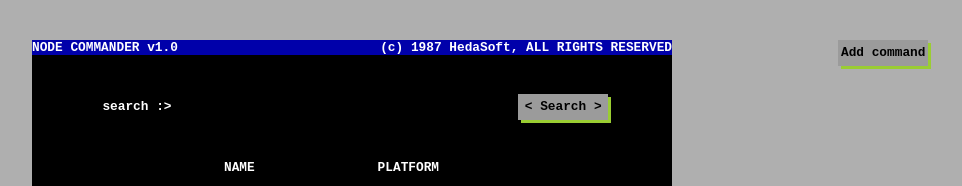
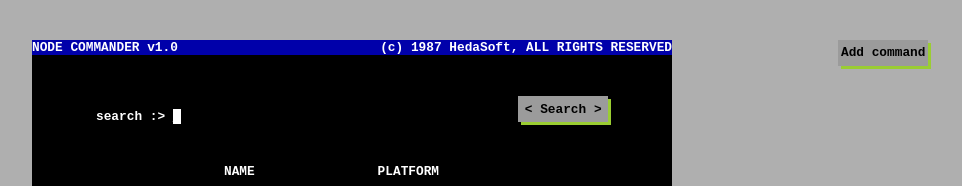
Before and after one commit to Hotheda/node_commander, a React (Create React App) app: page / in a window 1280 px wide. Shown: the top 186 px of the page, without its empty margins (288-1250 px from the left). Built offline with nearby package versions, Linux system fonts and the light colour scheme.

Commit message:
C64 style cursor

```diff
--- a/src/App.tsx
+++ b/src/App.tsx
@@ -1,4 +1,4 @@
-import React, { useState } from 'react';
+import React, { useEffect, useState } from 'react';
 import AddCommand from './Components/AddCommand';
 import Command from './Components/Command'
 import Search from './Components/Search'
@@ -19,6 +19,10 @@
   const [searchData, setSearchData] = useState();
 
   const [addNew, setAddNew] = useState<boolean>(false)
+
+  useEffect  (() => {
+    console.log("test")
+  }, []);
 
   const getData = (searchString:string) => {
     fetch('http://odehammar.com:5555/getposts/'+searchString)
--- a/src/Components/Search.tsx
+++ b/src/Components/Search.tsx
@@ -19,8 +19,9 @@
                 <form>
                     <div className="search_input_div">
                         <div>
-                            <label className="search_input">{inputlabel}</label>
+                            {/*<label className="search_input">{inputlabel}</label>*/}
                             <input className="search_input" autoFocus={true} onBlur={({ target }) => focusInput(target)} autoComplete="off" value={searchString} spellCheck="false" onChange = {(e)=>setSearchString(e.target.value)} />
+                            <p className = "search_input_paragraf">{inputlabel} {searchString}.</p>
                         </div>
                         <button className="search_button button" onClick = {(e) => searchForBtn(searchString, e)} >&lt; Search &gt;</button>
                 </div>
--- a/src/Css/styles.css
+++ b/src/Css/styles.css
@@ -20,7 +20,7 @@
 }
 
 ::selection{
-    color: black;
+    color:black;
     background: rgba(255, 255, 255, 0.95);
 }
 
@@ -40,6 +40,7 @@
     background-color: black;
     outline: none;
     border: none;
+    background-color: rebeccapurple;
 }
 
 .app_topic{
@@ -102,19 +103,38 @@
 .search_input{
     padding-left: .5vw;
     width: 25vw;
+    height: 0;
+    width: 0;
+    opacity: 0;
 }
 
-input:focus {
-    animation: PulseAttention 1.5s cubic-bezier(.215, .61, .355, 1) forwards infinite;
-  }
-  @keyframes PulseAttention {
+.search_input_paragraf{
+    position: relative;
+    width: fit-content;
+    left: 0;
+    top: 0;
+    color: white;
+}
+.search_input_paragraf::after{
+    position: absolute;
+    top: 0;
+    right: 0;
+    content: "_";
+    background-color: white;
+    color: white;
+    animation: blink_cursor 1s infinite;
+}
+
+@keyframes blink_cursor {
     50% {
-      border-color: red;
+        background-color: black;
+        color: black;
     }
-  }
+}
 
 .result_background{
     width: 100%;
+    height: 40vh;
     background: black;
     color: white;
     display: flex;
@@ -150,10 +170,9 @@
 .command_background{
     position: absolute;
     color: white;
-    height: 40vh;
     width: 20vw;
     margin: 0 10vw 0 20vw;
-    bottom: 0vh;
+    /*bottom: 0vh;*/
 }
 .command_background{
     color: yellowgreen;
@@ -168,33 +187,26 @@
 
 .command_topic{
     position: relative;
-    display: flex;
 }
+
+.topic{
+    position: relative;
+}
+
+.topic::before{
+    position: absolute;
+    bottom: 0vh;
+    left: -10vw;
+}
+
 .command_topic::before{
     content: "Name";
-    position: absolute;
-    bottom: 0vh;
-    left: -8vw;
-}
-
-.command_platform{
-    position: relative;
 }
 .command_platform::before{
     content: "Platform";
-    position: absolute;
-    bottom: 0vh;
-    left: -8vw;
-}
-
-.command_description{
-    position: relative;
 }
 .command_description::before{
     content: "Description";
-    position: absolute;
-    bottom: 0vh;
-    left: -8vw;
 }
 
 .command_options{
@@ -202,20 +214,10 @@
 }
 .command_options::before{
     content: "Options";
-    position: absolute;
-    bottom: 0vh;
-    left: -8vw;
 }
 
-.command_example{
-    position: relative;
-
-}
 .command_example::before{
     content: "Example";
-    position: absolute;
-    bottom: 0vh;
-    left: -8vw;
 }
 
 .command_buttons_div{
```
